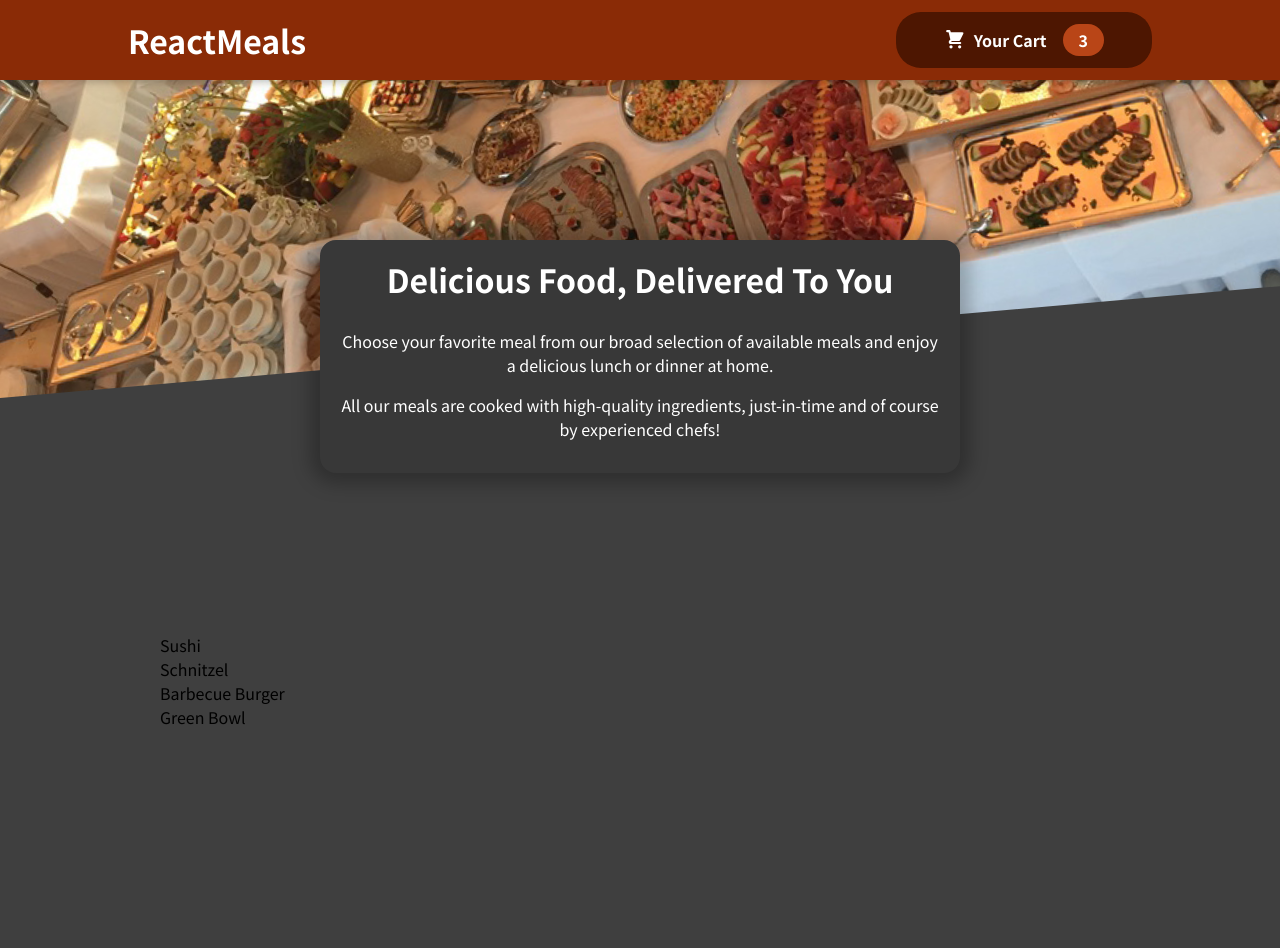
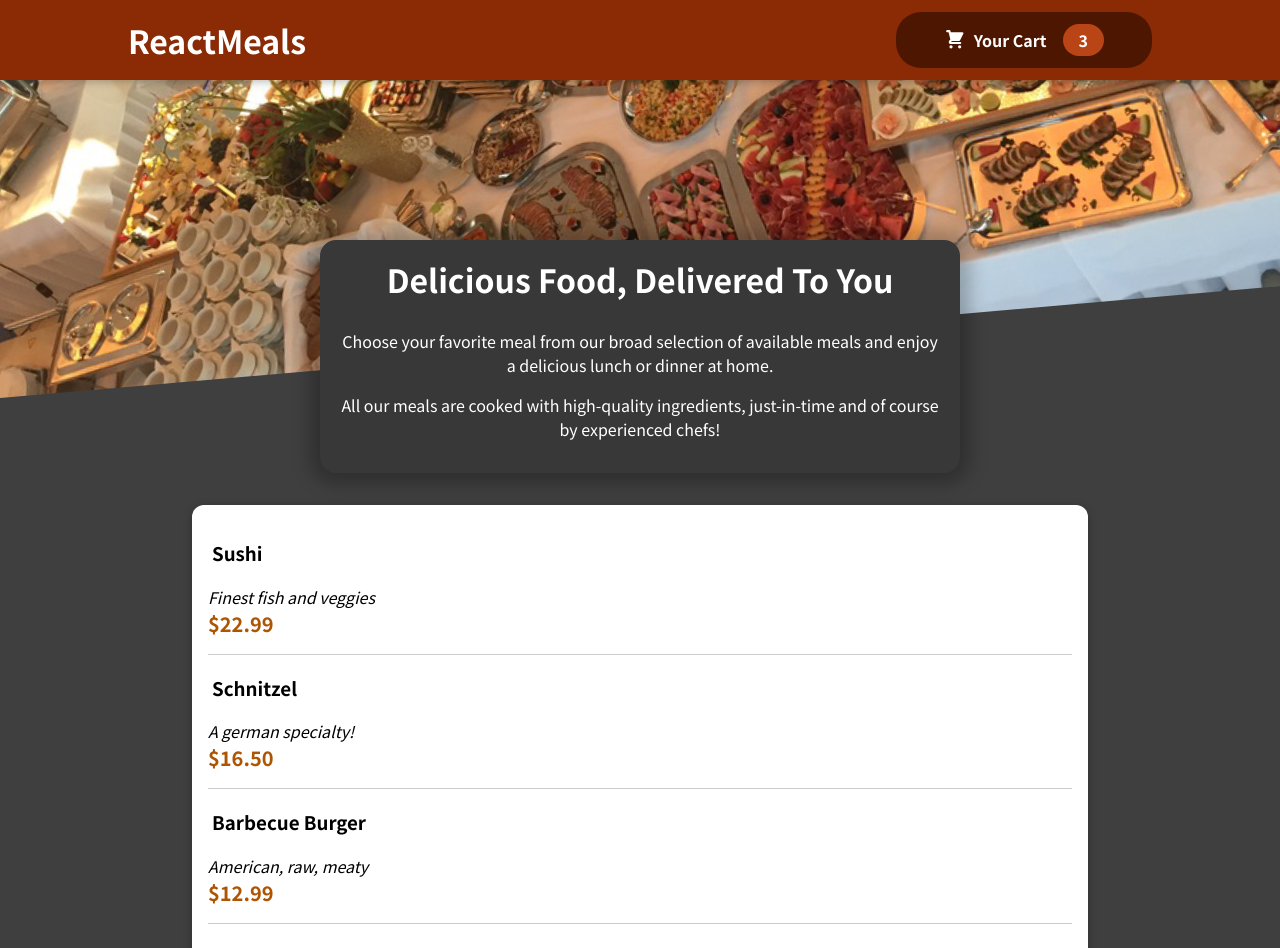
Before and after one commit to Puja0208/food-order-app-react, a JavaScript app: page / in a window 1280 px wide. Shown: the top 948 px of the page. Before the commit the page ends 800 px from the top, so only its background shows below. Built offline with nearby package versions, Linux system fonts and the light colour scheme.

Commit message:
feat: Create Meal Item component

```diff
--- a/src/components/Meals/AvailableMeals.js
+++ b/src/components/Meals/AvailableMeals.js
@@ -1,3 +1,5 @@
+import MealItem from "./MealItem/MealItem";
+import Card from "../UI/Card";
 import classes from "./AvailableMeals.module.css";
 
 const DUMMY_MEALS = [
@@ -29,11 +31,18 @@
 
 const AvailableMeals = () => {
   const mealsList = DUMMY_MEALS.map((meal) => (
-    <li key={meal.id}>{meal.name}</li>
+    <MealItem
+      key={meal.id}
+      name={meal.name}
+      description={meal.description}
+      price={meal.price}
+    />
   ));
   return (
     <section className={classes["meals"]}>
-      <ul>{mealsList}</ul>
+      <Card>
+        <ul>{mealsList}</ul>
+      </Card>
     </section>
   );
 };
--- a/src/components/Meals/AvailableMeals.module.css
+++ b/src/components/Meals/AvailableMeals.module.css
@@ -1,5 +1,12 @@
+/* .meals-card {
+  width: 70%;
+  margin: auto;
+  margin-top: -8rem;
+} */
 .meals {
-  margin-left: 10rem;
+  width: 70%;
+  margin: auto;
+  margin-top: -8rem;
 }
 .meals ul {
   list-style-type: none;
--- /dev/null
+++ b/src/components/Meals/MealItem/MealItem.js
@@ -0,0 +1,17 @@
+import classes from "./MealItem.module.css";
+
+const MealItem = (props) => {
+  const price = `$${props.price.toFixed(2)}`;
+  return (
+    <li className={classes.meal}>
+      <div>
+        <h3>{props.name}</h3>
+        <div className={classes.description}>{props.description}</div>
+        <div className={classes.price}>{price}</div>
+      </div>
+      <div></div>
+    </li>
+  );
+};
+
+export default MealItem;
--- /dev/null
+++ b/src/components/Meals/MealItem/MealItem.module.css
@@ -0,0 +1,18 @@
+.meal {
+  border-bottom: 1px solid #ccc;
+  padding-bottom: 1rem;
+}
+
+.meal h3 {
+  margin-left: 0.25rem;
+}
+
+.description {
+  font-style: italic;
+}
+
+.price {
+  color: #ad5502;
+  font-size: 1.25rem;
+  font-weight: bold;
+}
--- /dev/null
+++ b/src/components/Meals/MealItem/MealItemForm.js
@@ -0,0 +1,3 @@
+const MealItemForm = (props) => {};
+
+export default MealItemForm;
--- /dev/null
+++ b/src/components/UI/Card.js
@@ -0,0 +1,8 @@
+import classes from "./Card.module.css";
+
+const Card = (props) => {
+  const classList = classes.card + ` ${props.className}`;
+  return <div className={classList}>{props.children}</div>;
+};
+
+export default Card;
--- /dev/null
+++ b/src/components/UI/Card.module.css
@@ -0,0 +1,6 @@
+.card {
+  background-color: white;
+  border-radius: 12px;
+  box-shadow: 0px 2px 8px rgba(0, 0, 0, 0.25);
+  padding: 1rem;
+}
```
Also changed, not shown: 1 other file (tests, documents, lock files or other folders).
